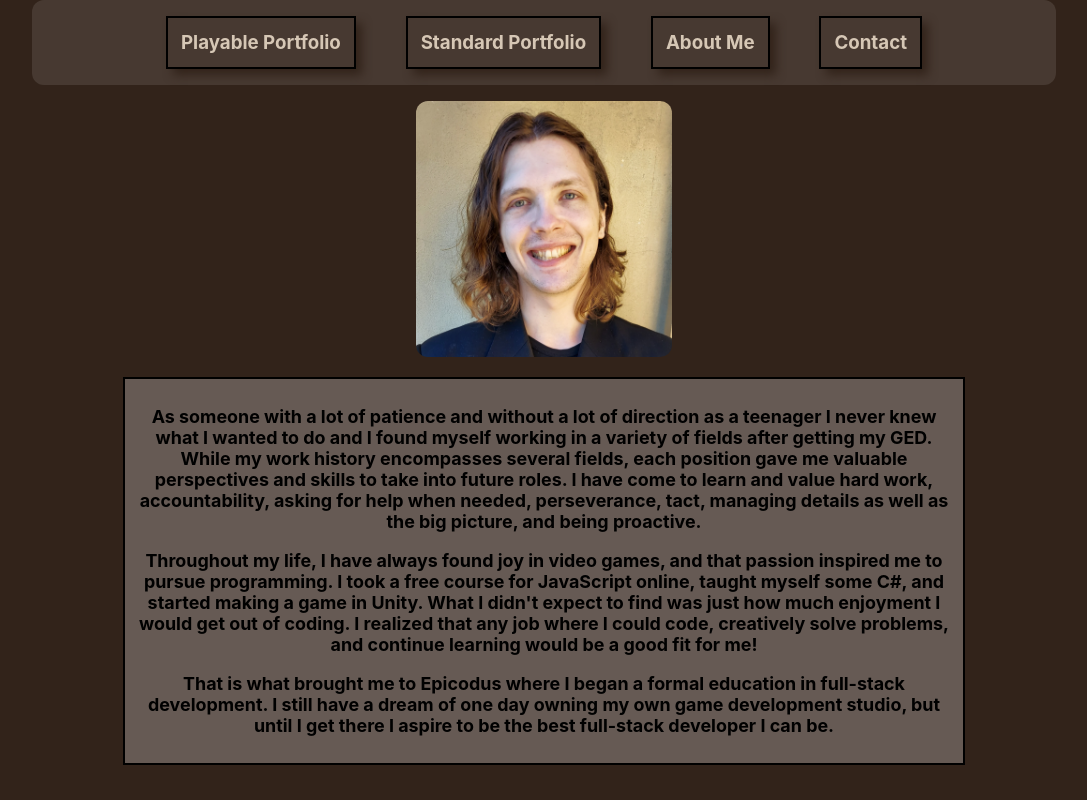
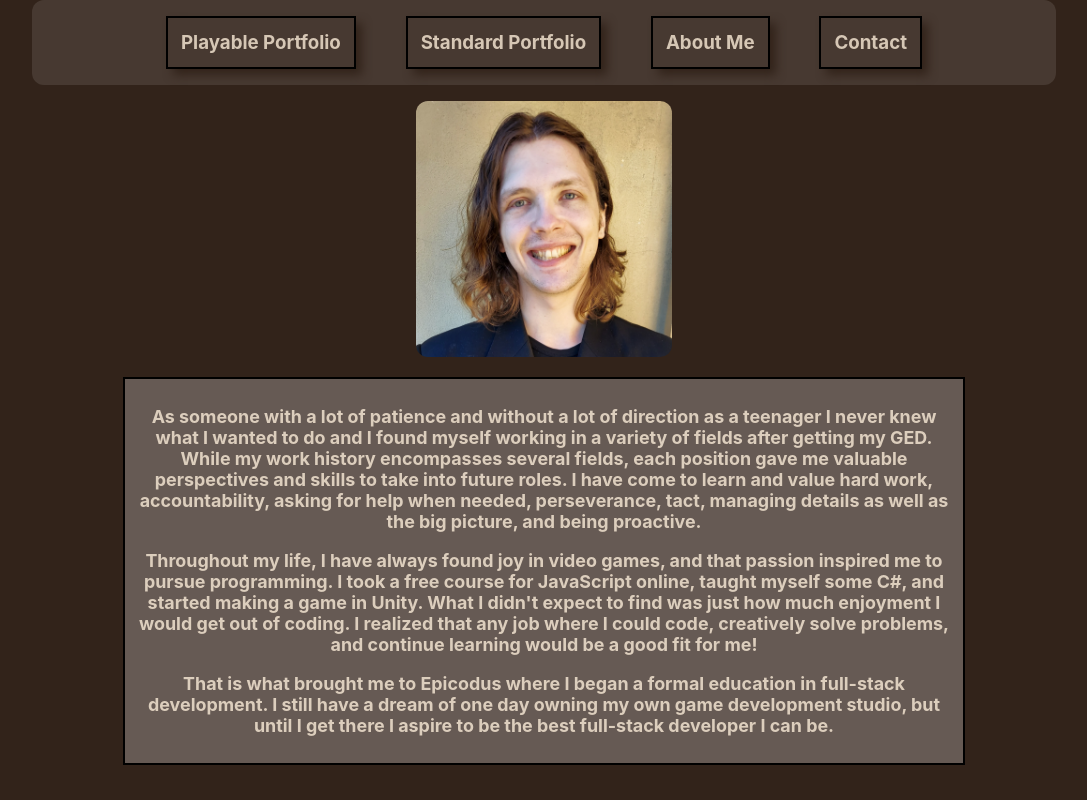
Before and after one commit to JLEWilson/Playable_Portfolio, a React (Create React App) app: page /Playable_Portfolio/about in a window 1280 px wide. Shown: the whole page, without its empty margins (96-1183 px from the left). Built offline with nearby package versions, Linux system fonts and the light colour scheme; what react-unity-webgl would draw is missing.

Commit message:
adjust font color

```diff
--- a/src/components/About.js
+++ b/src/components/About.js
@@ -13,6 +13,7 @@ function About() {
     },
     about: {
       backgroundColor: "rgba(255, 255, 255, .25)",
+      color: "rgba(250, 235, 215, .80)",
       fontWeight: "700",
       fontSize: "1.12em",
       border: "2px solid black",
```
